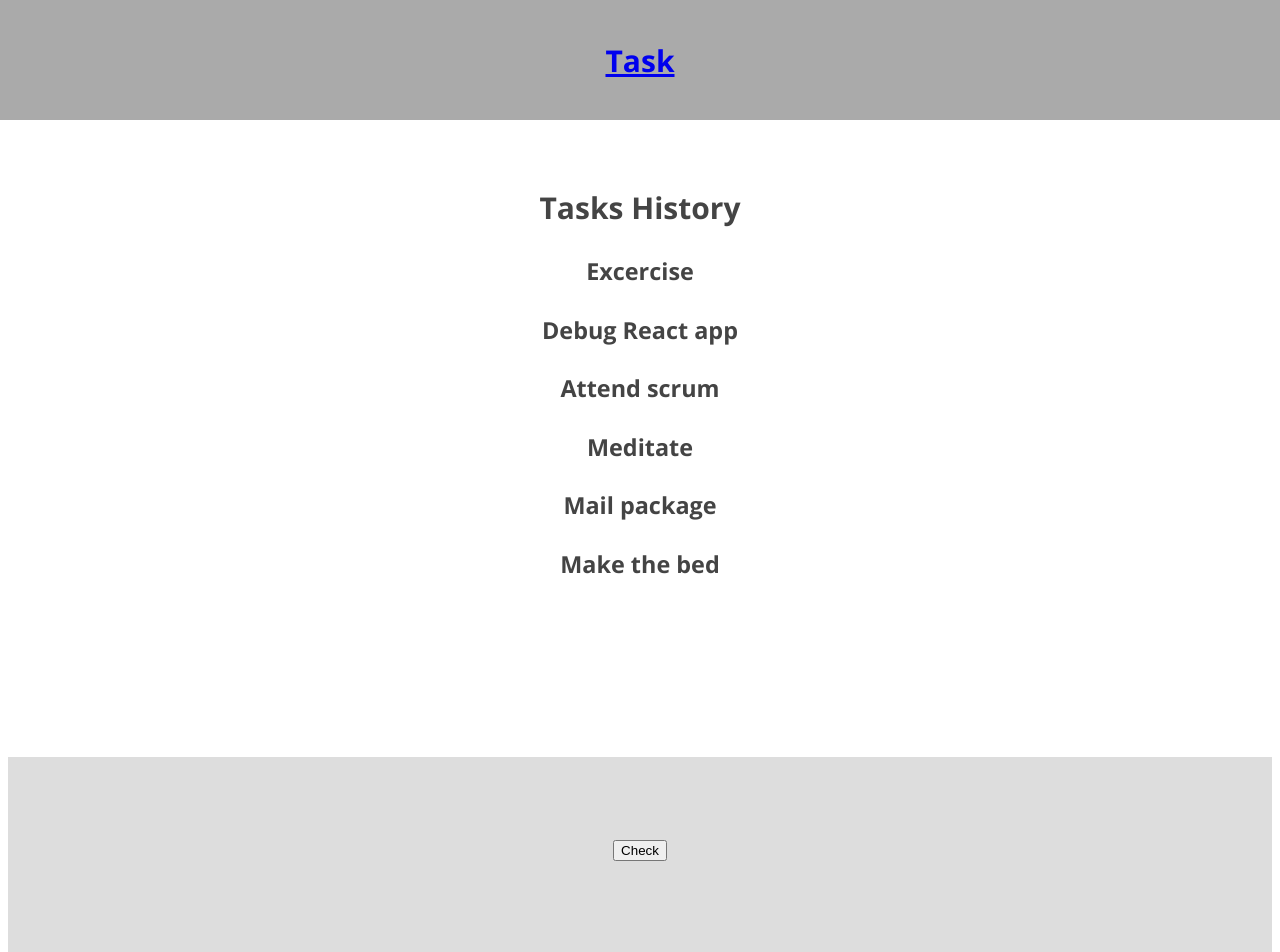
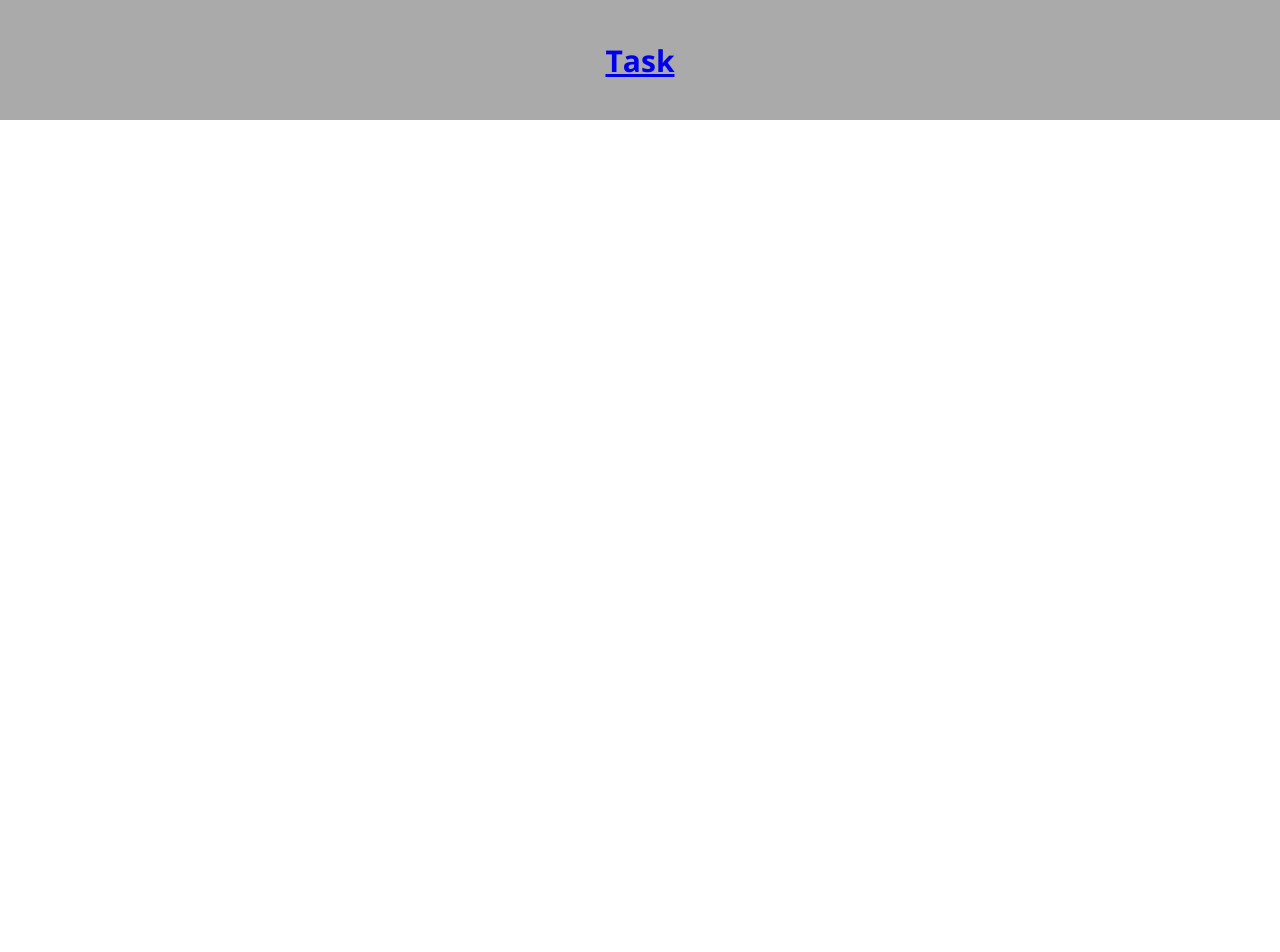
Before and after one commit to bluwakpa/task-client, a React (Create React App) app: page /tasks-history in a window 1280 px wide. Shown: the top 952 px of the page. After the commit the page ends 800 px from the top, so only its background shows below. Built offline with nearby package versions, Linux system fonts and the light colour scheme; a web font is replaced by a local one.

Commit message:
static version

```diff
--- a/src/App.js
+++ b/src/App.js
@@ -3,12 +3,8 @@ import data from './data';
 import { Route, Link } from 'react-router-dom';
 import './index.css';
 import Task from './Task';
-import AddTask from './AddTask';
-import EditTask from './EditTask';
 import Home from './Home';
 import ApiContext from './ApiContext';
-import TaskHistory from './TaskHistory';
-import TasksHistory from './TasksHistory'
 
 export default function App(props) {
   const [tasks, setTasks] = useState(data.tasks)
@@ -31,12 +27,12 @@ export default function App(props) {
         </nav>
         <Route exact path="/" component={Home} />
         <Route path="/task" component={Task} />
-        <Route path="/add-task" component={AddTask} />
+        {/* <Route path="/add-task" component={AddTask} />
         <Route path="/task-history/:id" component={TaskHistory} />
         <Route path="/tasks-history" component={TasksHistory} />
-        <Route path="/edit-task/:id" render={(props) => <EditTask {...props} title={`Props through render`} />} />
+        <Route path="/edit-task/:id" render={(props) => <EditTask {...props} title={`Props through render`} />} /> */}
       </div>
-      <footer role="content-info">Copyright 2021</footer>
+      <footer role="contentinfo">Copyright 2021</footer>
     </ApiContext.Provider>
   );
 }
--- a/src/Task.js
+++ b/src/Task.js
@@ -1,12 +1,7 @@
 import React, { useContext, useEffect, useState } from 'react';
-import { Link } from 'react-router-dom';
 import { v4 as uuidv4 } from 'uuid';
-import data from './data';
 import ApiContext from './ApiContext';
-import TaskHistory from './TaskHistory'
 import TaskCheck from './TaskCheck'
-import TaskForm from './TaskForm'
-import AddTask from './AddTask'
 
 export default function Task(props) {
   const context = useContext(ApiContext)
@@ -54,46 +49,28 @@ const onSubmit = (e) => {
   }
 
 
-
-
   return (
     <main role="main">
       <header>
         <h2 className="h2">Task List</h2>
-
-        <div>
-          {/* Wrap the input with TaskForm */}
-          {/* <input placeholder="Add task" type="text" name='content' id='content' />
-          <input required='' type="text" placeholder='Enter Task' name='content' id='content' value={formData.content} onChange={handleChange} />
-          <button type='submit' >Submit</button> */}
-          {/* <select>
-            <option value="personal">Personal</option>
-            <option value="work">Work</option>
-            <option value="chores">Chores</option>
-          </select> */}
-        </div>
-
       </header>
-      <article className="form-section">
-        {/* <label className="dream-date-label" htmlFor="date-month">Date: {data.date} </label> */}
-      </article>
       <form className='signup-form' onSubmit={onSubmit} >
       <input required='' type="text" placeholder='Enter Task' name='content' id='content' value={formData.content} onChange={handleChange} />
           <button type='submit' >Submit</button>
         <div className="ul-text">
           {
             context.tasks.map((task) => {
-              return <TaskCheck match={props.match} checked={checked[task.id]} setChecked={(isChecked) => setChecked(
+              return <TaskCheck match={props.match} key={task.id} checked={checked} setChecked={(isChecked) => setChecked(
                 { ...checked, [task.id]: isChecked })} task={task} updateTasks={updateTasks} />
             })
           }
           {/* submit check to data */}
         </div>
-        <section className="button-section">
+        {/* <section className="button-section">
           <button type="submit">Submit</button>
           <br />
 
-        </section>
+        </section> */}
       </form>
     </main>
   );
--- a/src/TaskCheck.js
+++ b/src/TaskCheck.js
@@ -1,31 +1,31 @@
 import React, { useContext } from 'react';
 import ApiContext from './ApiContext';
+import data from './data';
 
 export default function TaskCheck({ task, checked, setChecked }) {
     const context = useContext(ApiContext)
     const setTasks = context.setTasks
+    const tasks = data.tasks
 
     const handleClickDelete = (e) => {
-        e.preventDefault()
         const id = task.id
         let deleted = context.tasks.filter(task => task.id !== id)
-        console.log('handleClickDelete task', task)
         setTasks(deleted)
     }
 
-    const handleSubmit = (e) => {
-        console.log('checked', checked)
-        setChecked(!checked)
+    const handleChecked = (e, id) => {
         const updatedTasks = context.tasks.map(task => {
-          task.complete = checked[task.id] || false
-          return task
+            if (task.id === id) {
+                task.complete = e.target.checked
+            }
+            return task
         })
         context.setTasks(updatedTasks)
-      }
+    }
 
     return (
         <div>
-            <label htmlFor="check">
+            <label htmlFor="check" tasks={task.content}>
                 <button
                     className='Task__delete'
                     type='button'
@@ -33,8 +33,8 @@ export default function TaskCheck({ task, checked, setChecked }) {
                 > Delete </button>
                 <span>{task.content}</span>
                 {/* setStudents to new version of students */}
-                <input className="checkbox" onChange={handleSubmit} type="checkbox" name="check"
-                    id="check" checked={checked} className="complete" value={checked}>
+                <input className="checkbox" onChange={(e) => handleChecked(e, task.id)} value={task.complete} checked={task.complete} type="checkbox" name="check"
+                    id="check" className="complete">
                 </input>
             </label>
         </div>
```
Also changed, not shown: 1 other file (tests, documents, lock files or other folders).
